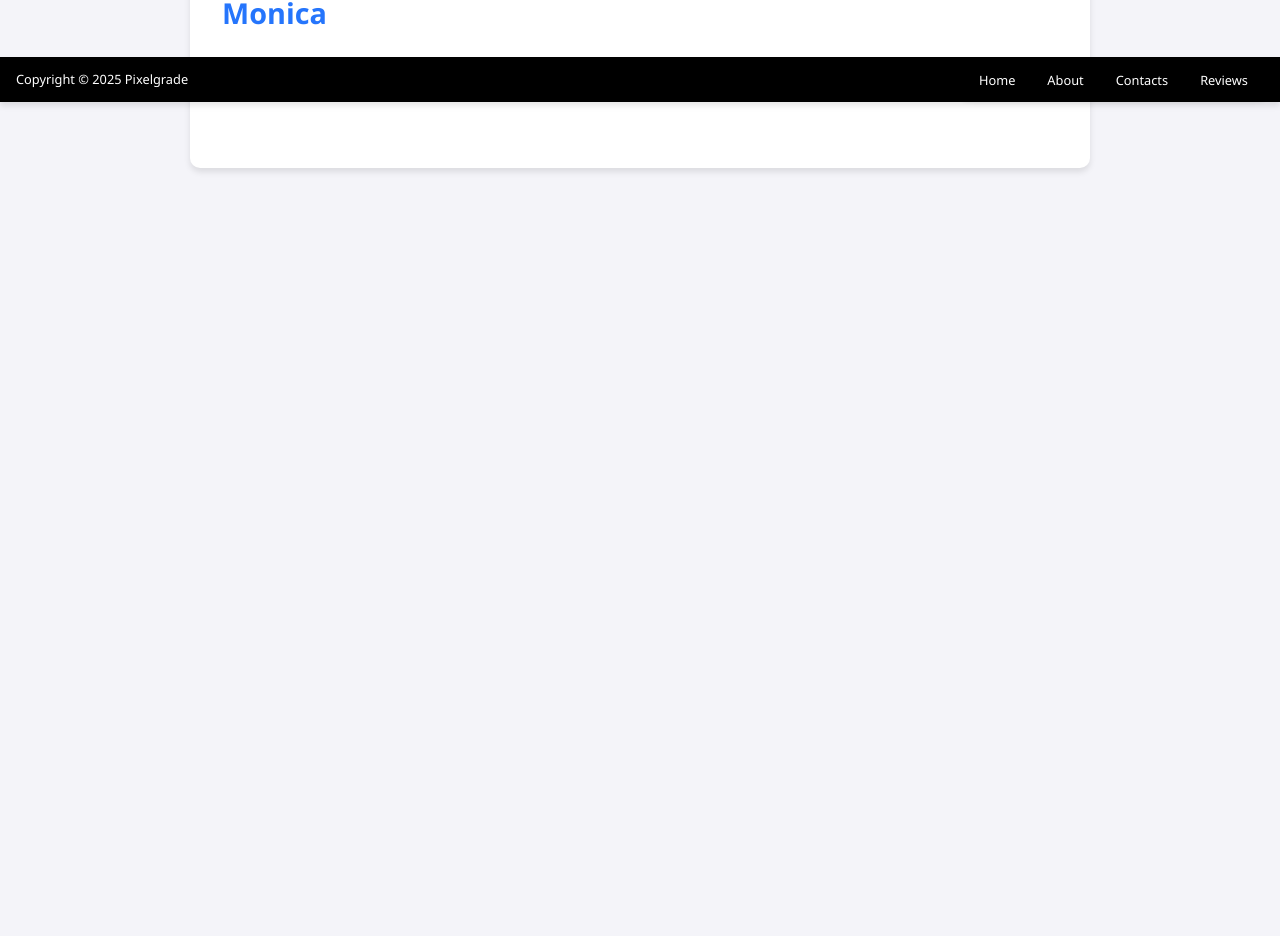
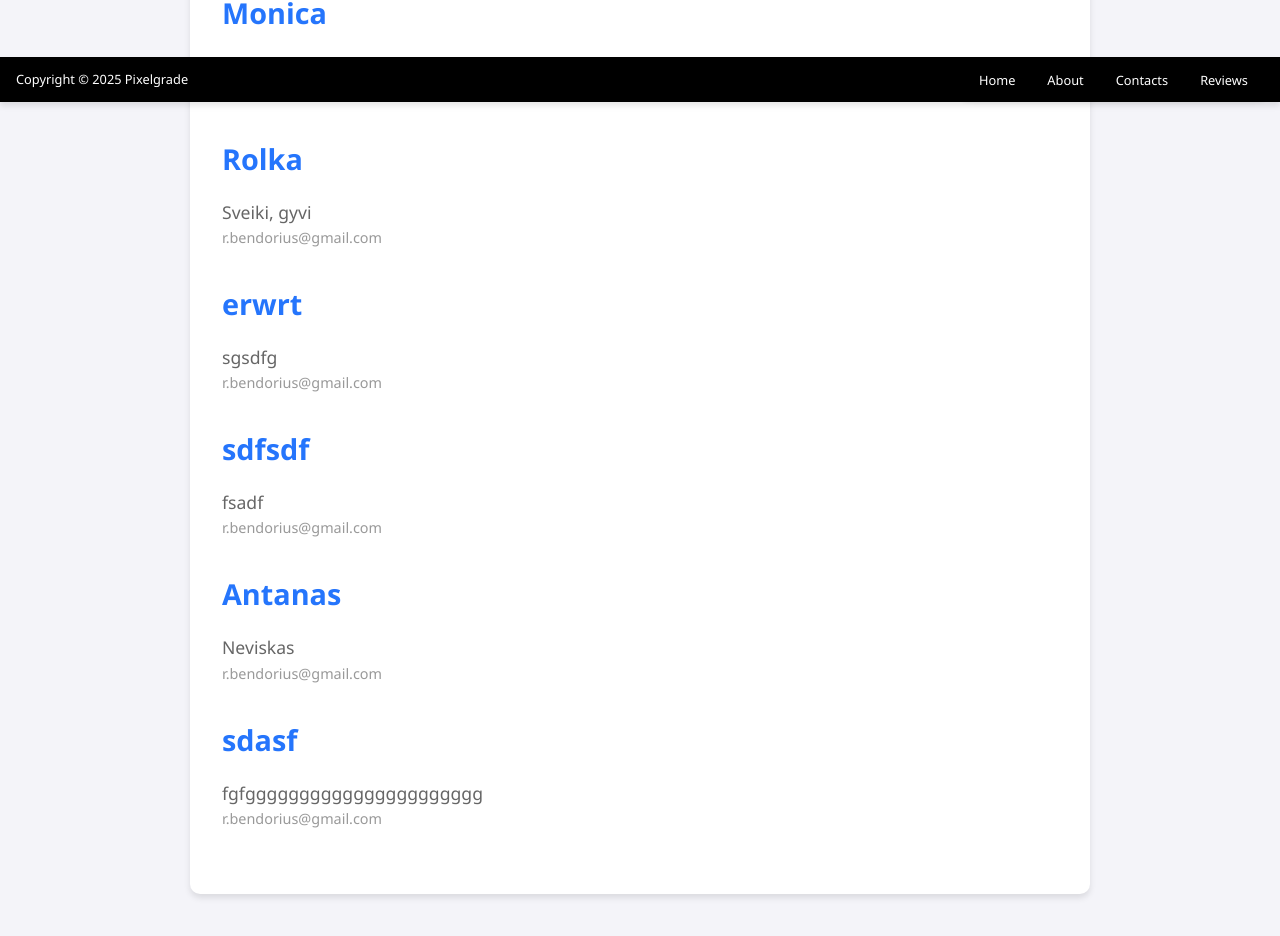
Before and after one commit to Rolandas5/react-router-projektas, a React (Vite) app: page /reviews in a window 1280 px wide. Shown: the part 698-1634 px from the top of the page. Before the commit the page ends 930 px from the top, so only its background shows below. Built offline with nearby package versions, Linux system fonts and the light colour scheme; data requests are answered from the project's data file.

Commit message:
react-router-projektas

```diff
--- a/db.json
+++ b/db.json
@@ -23,6 +23,36 @@
       "name": "Monica",
       "email": "m@gmail.com",
       "message": "Alio, puiku. Ok."
+    },
+    {
+      "id": "07e8",
+      "name": "Rolka",
+      "email": "r.bendorius@gmail.com",
+      "message": "Sveiki, gyvi"
+    },
+    {
+      "id": "3c7c",
+      "name": "erwrt",
+      "email": "r.bendorius@gmail.com",
+      "message": "sgsdfg"
+    },
+    {
+      "id": "1872",
+      "name": "sdfsdf",
+      "email": "r.bendorius@gmail.com",
+      "message": "fsadf"
+    },
+    {
+      "id": "a9db",
+      "name": "Antanas",
+      "email": "r.bendorius@gmail.com",
+      "message": "Neviskas"
+    },
+    {
+      "id": "44ce",
+      "name": "sdasf",
+      "email": "r.bendorius@gmail.com",
+      "message": "fgfgggggggggggggggggggggg"
     }
   ]
 }
--- a/src/constants/globalConstants.js
+++ b/src/constants/globalConstants.js
@@ -1 +1 @@
-export const api = 'http://localhost:3000';
+export const api = 'http://localhost:3000/reviews';
--- a/src/pages/ContactsPage/ContactForm.jsx
+++ b/src/pages/ContactsPage/ContactForm.jsx
@@ -4,22 +4,28 @@ import './contactspage.css';
 import { api } from '../../constants/globalConstants';
 
 const ContactForm = () => {
-  // būsena saugo vartotojo įvestą vardą.
+  // saugo vartotojo įvestą vardą.
   const [name, setName] = useState('');
-  // būsena saugo vartotojo įvestą el. paštą.
+  // saugo vartotojo įvestą el. paštą.
   const [email, setEmail] = useState('');
-  // būsena saugo vartotojo įvestą žinutę.
+  // saugo vartotojo įvestą žinutę.
   const [message, setMessage] = useState('');
 
   // handleSubmit funkcija pateikia formą.
   const handleSubmit = async (event) => {
     event.preventDefault();
-    // Sukuriamas naujas objektas `newReview`, kuris apima įvestus duomenis.
+    // naujas objektas, kuris apima įvestus duomenis.
     const newReview = { name, email, message };
     try {
-      const response = await axios.post(`${api}/reviews`, newReview);
+      const response = await axios.post(`${api}`, newReview);
       console.log('Atsakymas iš serverio:', response.data);
-    } catch (error) {}
+    } catch (error) {
+      console.error('error');
+    } finally {
+      useState('');
+      useState('');
+      useState('');
+    }
   };
 
   return (
--- a/src/pages/ReviewsPage/Reviews.jsx
+++ b/src/pages/ReviewsPage/Reviews.jsx
@@ -10,7 +10,7 @@ const Reviews = () => {
     async function fetchReviews() {
       try {
         // Naudojame GET metodą
-        const response = await axios.get(`${api}/reviews`);
+        const response = await axios.get(`${api}`);
         setReviews(response.data);
       } catch (error) {
         console.error('Klaida gaunant atsiliepimus:', error);
```
